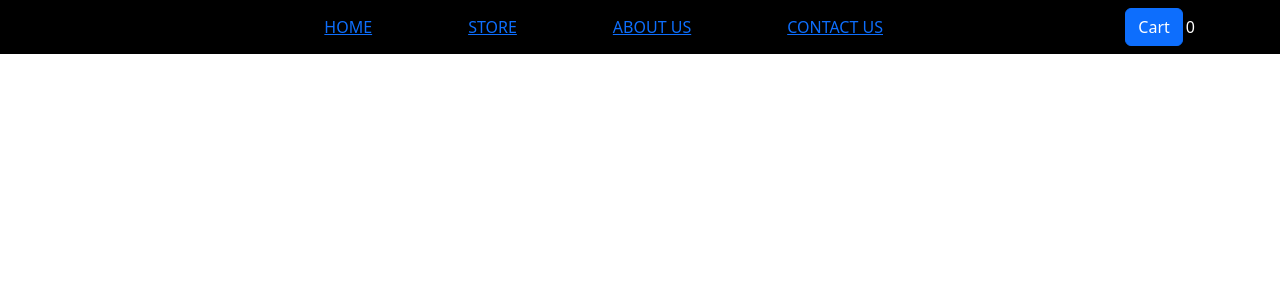
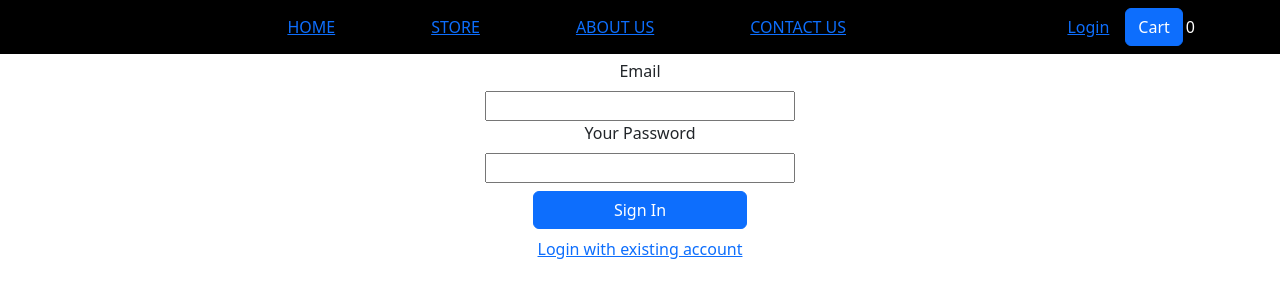
Before and after one commit to ShivpujanKr-NITJsr/ReactECommerceApp, a React (Create React App) app: page /signup in a window 1280 px wide. Shown: the top 300 px of the page. Built offline with nearby package versions, Linux system fonts and the light colour scheme.

Commit message:
added login and signup page

```diff
--- a/src/App.js
+++ b/src/App.js
@@ -12,9 +12,10 @@ import { Routes, Route } from 'react-router-dom';
 import AboutPage from './pages/AboutPage';
 import AppComponents from './Components/AppComponents';
 import Home from './pages/Home';
-
+import Login from './pages/Login';
 import Contact from './pages/Contact'
 import Movie from './pages/Movie'
+import SignUp from './pages/SignUp';
 
 function App() {
 
@@ -31,6 +32,8 @@ function App() {
         <Route exact path='/home' element={<Home/>}/>
         <Route exact path='/contact' element ={<Contact />} />
         <Route exact path='/movies/:id' element={<Movie />} />
+        <Route exact path='/login' element={<Login />} />
+        <Route exact path='/signup' element={<SignUp />} />
       </Routes>
 
 
--- a/src/Components/NavBar.js
+++ b/src/Components/NavBar.js
@@ -35,6 +35,7 @@ const NavBar=(props)=>{
         <NavLink to="/about" className="mx-lg-5 mx-sm-3">ABOUT US</NavLink>
         <NavLink to="/contact" className="mx-lg-5 mx-sm-3">CONTACT US</NavLink>
       </Nav>
+      <NavLink to='/login' className='mx-lg-3 mx-sm-3'>Login</NavLink>
       <Button onClick={show} >Cart</Button>
       <p style={{ color: 'white', margin: '3px' }}>{q}</p>
     </Container>
--- /dev/null
+++ b/src/pages/Login.js
@@ -0,0 +1,65 @@
+import { useState } from "react";
+import { Form, FormLabel,Button } from "react-bootstrap";
+import { NavLink } from "react-router-dom";
+
+
+const Login = (props) => {
+
+
+    const [grinput, setGrinput] = useState({  email: '', password: '' })
+
+
+
+    const emailHandler = (event) => {
+        event.preventDefault()
+        const t = event.target.value
+        setGrinput({ ...grinput, email: t })
+
+    }
+    const passwordHandler = (event) => {
+        event.preventDefault()
+        const t = event.target.value
+        setGrinput({ ...grinput, password: t })
+    }
+
+    const submitHandler = (event) => {
+        event.preventDefault()
+
+        console.log(grinput, ' grinput')
+        submitting(grinput)
+    }
+    async function submitting(grinput) {
+        // const reponse = await fetch('https://react-http-76942-default-rtdb.firebaseio.com/contactdetails.json', {
+        //     method: 'POST',
+        //     headers: {
+        //         'Content-Type': 'application/json'
+        //     },
+        //     body: JSON.stringify(grinput)
+        // })
+
+        // const data = await reponse.json()
+
+        // console.log(data + ' submitted')
+        alert('loginned')
+        setGrinput({  email: '', password: '' })
+    }
+
+    return <div style={{ margin: 'auto', border: '5px', width: '20rem' }} >
+
+        <Form onSubmit={submitHandler} style={{ margin: 'auto', textAlign: "center", padding: '5px', width: '20rem' }} className="d-flex flex-column">
+
+            <FormLabel>
+                Email
+            </FormLabel>
+            <input type="email" onChange={emailHandler} value={grinput.email} id="email" required></input>
+            <FormLabel>
+                Your Password
+            </FormLabel>
+            <input type="password" onChange={passwordHandler} id="phone" value={grinput.tel} required></input>
+            <Button type='submit' className="mx-5 my-2">Sign In</Button>
+            <NavLink to='/signup'>Sign Up</NavLink>
+        </Form>
+    </div>
+}
+
+export default Login
--- /dev/null
+++ b/src/pages/SignUp.js
@@ -0,0 +1,65 @@
+import { useState } from "react";
+import { Form, FormLabel,Button } from "react-bootstrap";
+import { NavLink } from "react-router-dom";
+
+
+const SignUp = (props) => {
+
+
+    const [grinput, setGrinput] = useState({  email: '', password: '' })
+
+
+
+    const emailHandler = (event) => {
+        event.preventDefault()
+        const t = event.target.value
+        setGrinput({ ...grinput, email: t })
+
+    }
+    const passwordHandler = (event) => {
+        event.preventDefault()
+        const t = event.target.value
+        setGrinput({ ...grinput, password: t })
+    }
+
+    const submitHandler = (event) => {
+        event.preventDefault()
+
+        console.log(grinput, ' grinput')
+        submitting(grinput)
+    }
+    async function submitting(grinput) {
+        // const reponse = await fetch('https://react-http-76942-default-rtdb.firebaseio.com/contactdetails.json', {
+        //     method: 'POST',
+        //     headers: {
+        //         'Content-Type': 'application/json'
+        //     },
+        //     body: JSON.stringify(grinput)
+        // })
+
+        // const data = await reponse.json()
+
+        // console.log(data + ' submitted')
+        alert('loginned')
+        setGrinput({  email: '', password: '' })
+    }
+
+    return <div style={{ margin: 'auto', border: '5px', width: '20rem' }} >
+
+        <Form onSubmit={submitHandler} style={{ margin: 'auto', textAlign: "center", padding: '5px', width: '20rem' }} className="d-flex flex-column">
+
+            <FormLabel>
+                Email
+            </FormLabel>
+            <input type="email" onChange={emailHandler} value={grinput.email} id="email" required></input>
+            <FormLabel>
+                Your Password
+            </FormLabel>
+            <input type="password" onChange={passwordHandler} id="phone" value={grinput.tel} required></input>
+            <Button type='submit' className="mx-5 my-2">Sign In</Button>
+            <NavLink to='/login'>Login with existing account</NavLink>
+        </Form>
+    </div>
+}
+
+export default SignUp;
```
